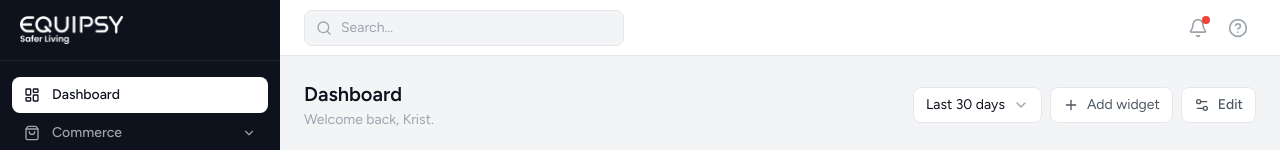
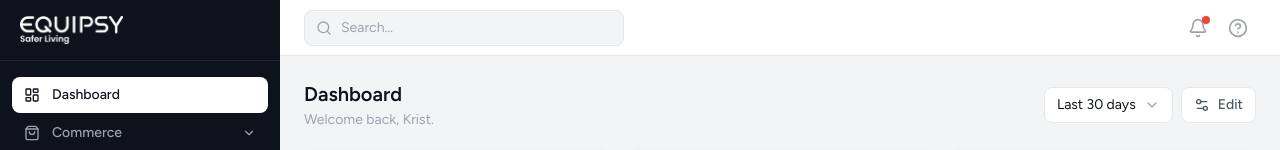
Before and after one commit to equipsygraphics/equipsycmsnew, a React (Vite) app: page / in a window 1280 px wide. Shown: the top 150 px of the page. Built offline with nearby package versions, Linux system fonts and the light colour scheme.

Commit message:
Your descriptive commit message

```diff
--- a/src/pages/Dashboard.jsx
+++ b/src/pages/Dashboard.jsx
@@ -116,10 +116,12 @@ export function Dashboard() {
         </div>
         <div className="flex items-center gap-2">
           <DatePicker value={period} onChange={setPeriod} />
-          <button onClick={() => setGalleryOpen(true)}
-            className="flex items-center gap-2 h-9 px-3 rounded-lg border border-border bg-surface text-sm text-text-secondary hover:bg-grey-50 transition-colors">
-            <Plus className="w-4 h-4" /> Add widget
-          </button>
+          {editMode && (
+            <button onClick={() => setGalleryOpen(true)}
+              className="flex items-center gap-2 h-9 px-3 rounded-lg border border-border bg-surface text-sm text-text-secondary hover:bg-grey-50 transition-colors">
+              <Plus className="w-4 h-4" /> Add widget
+            </button>
+          )}
           <button
             onClick={() => { setEditMode(e => !e); if (editMode) toast('Layout saved', 'success') }}
             className={`flex items-center gap-2 h-9 px-3 rounded-lg border text-sm font-medium transition-colors ${editMode ? 'bg-brand-500 text-white border-brand-500' : 'border-border bg-surface text-text-secondary hover:bg-grey-50'}`}>
@@ -197,7 +199,7 @@ export function Dashboard() {
         <div className="flex flex-col items-center justify-center py-24 gap-3 text-text-muted">
           <Settings2 className="w-10 h-10" />
           <p className="font-medium text-text-secondary">No widgets on your dashboard</p>
-          <button onClick={() => setGalleryOpen(true)} className="text-sm text-brand-500 hover:underline">Add widgets from the gallery</button>
+          <button onClick={() => { setEditMode(true); setGalleryOpen(true) }} className="text-sm text-brand-500 hover:underline">Add widgets from the gallery</button>
         </div>
       )}
 
```
